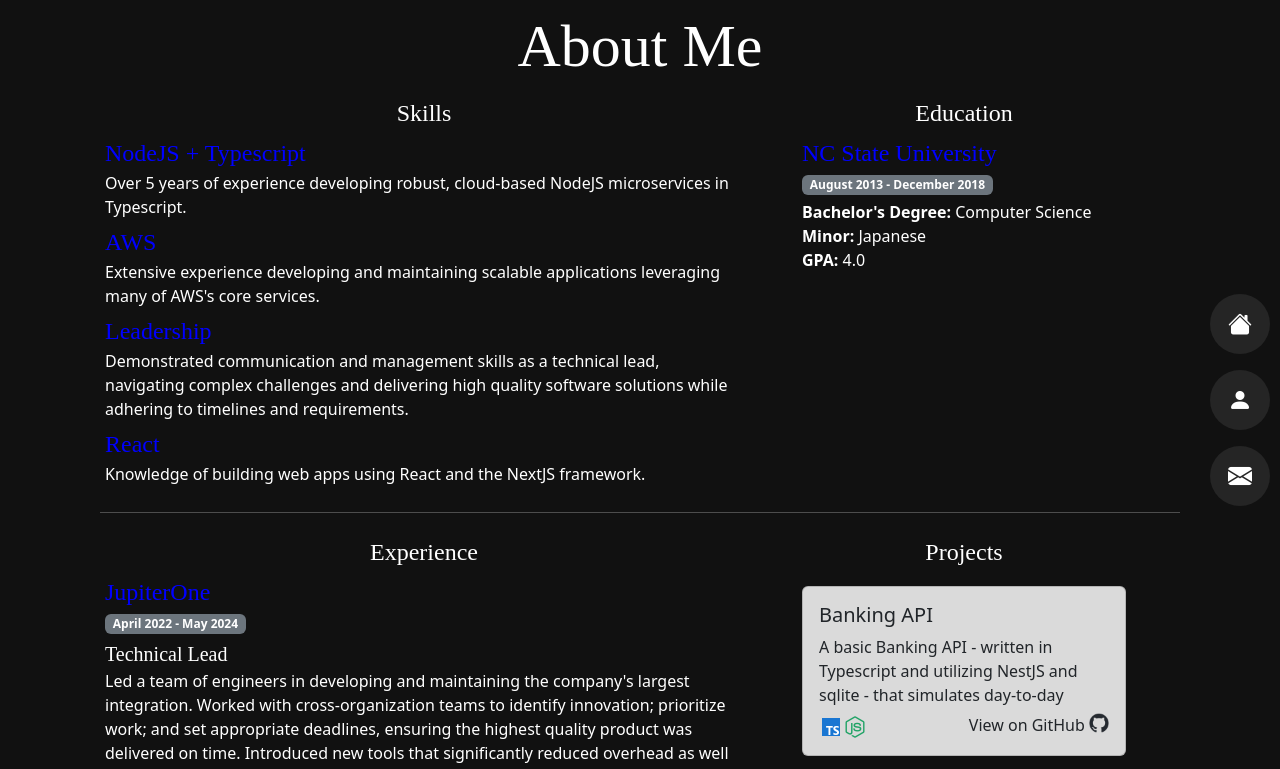
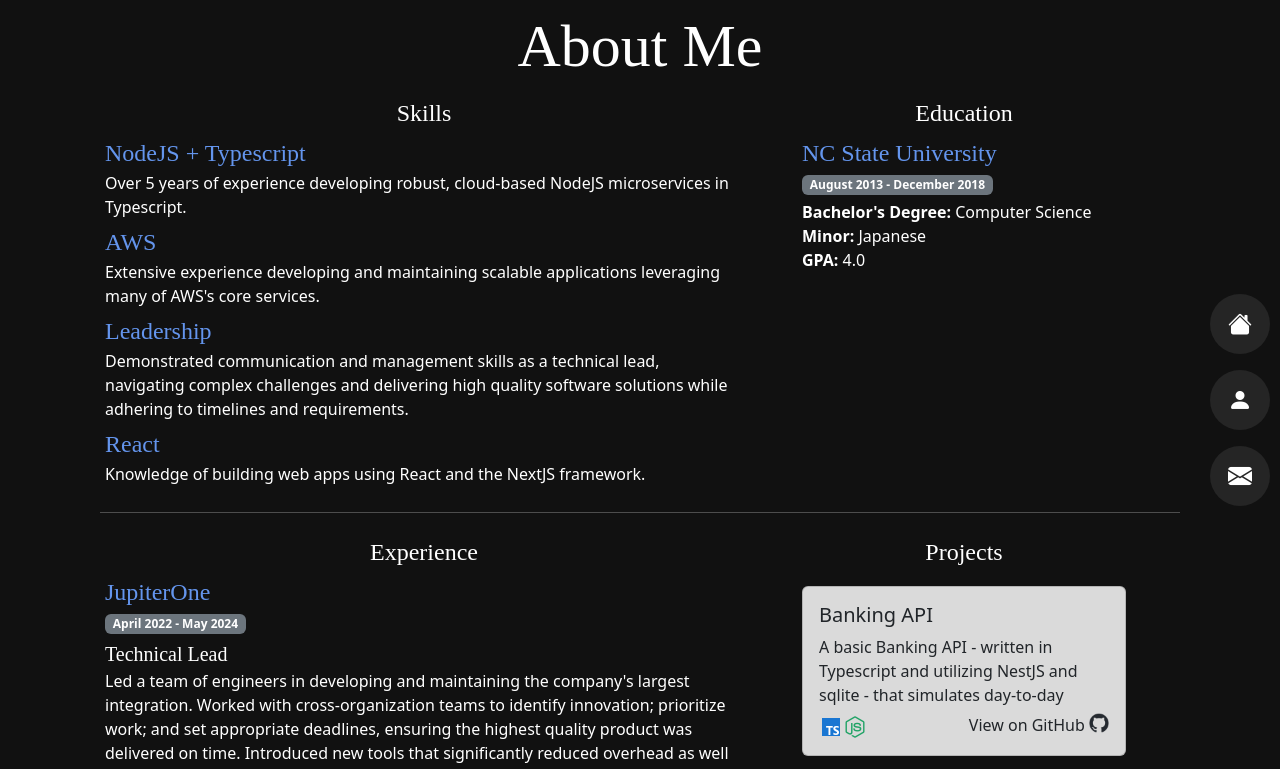
Before and after one commit to JakeFerrero/portfolio, a Next.js app: page /about in a window 1280 px wide. Shown: the top 769 px of the page. Built offline with nearby package versions, Linux system fonts and the light colour scheme.

Commit message:
use different blue for header color

```diff
--- a/src/app/components/experience.module.css
+++ b/src/app/components/experience.module.css
@@ -4,7 +4,7 @@
 
 .expTitle {
   font-family: 'Copperplate';
-  color: blue;
+  color: cornflowerblue;
   font-size: 24px;
   margin: 0;
   text-align: left;
--- a/src/app/components/home.tsx
+++ b/src/app/components/home.tsx
@@ -11,7 +11,7 @@
         </div>
         <div className={style.textContainer}>
           <div>
-            <h1 style={{ color: 'blue' }}>Jake Ferrero</h1>
+            <h1 style={{ color: 'cornflowerblue' }}>Jake Ferrero</h1>
             <h3>Software Engineer</h3>
             <br />
             <p>
--- a/src/app/components/skillCard.module.css
+++ b/src/app/components/skillCard.module.css
@@ -1,6 +1,6 @@
 .skillName {
   font-family: 'Copperplate';
-  color: blue;
+  color: cornflowerblue;
   font-size: 24px;
   margin: 0;
   text-align: left;
```
